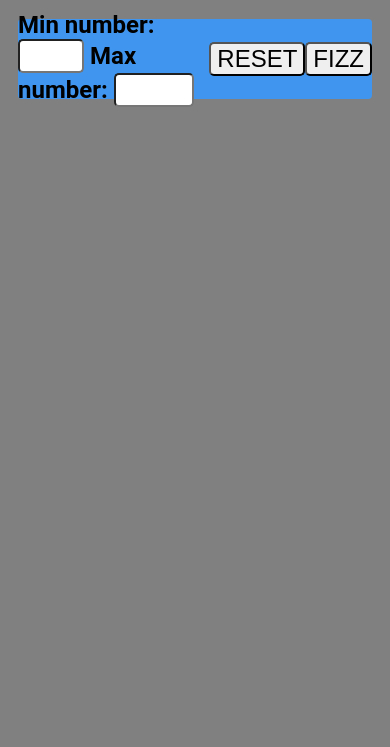
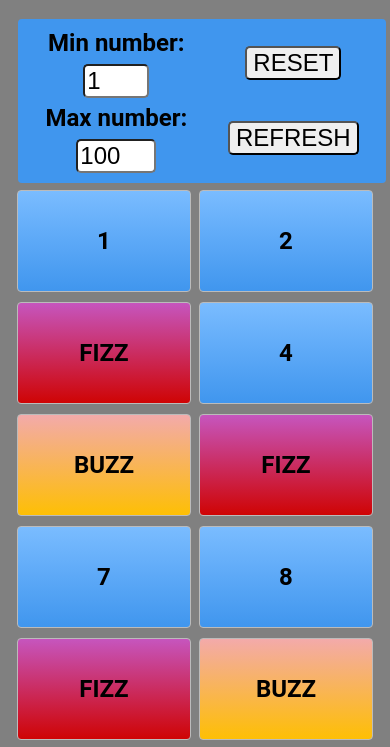
Before and after one commit to AKuznecovs/RCS-Project3, a plain HTML site: page index.html in a window 390 px wide. Shown: the part 72-819 px from the top of the page. Drawn offline with Linux system fonts and the light colour scheme.

Commit message:
final cleaning

```diff
--- a/index.html
+++ b/index.html
@@ -13,12 +13,13 @@
         <h1>FIZZ BUZZ</h1>
         <div class="navContainer">
 
-        <div class="inputSpace">
+
                 <label>Min number: </label><input type="number" name="field"  id="minInput"  min="1" max="99" onpaste="return false">
                 <label>Max number: </label><input type="number" name="field"  id="maxInput"  min="2" max="100" onpaste="return false">
-        </div>
+
         <button id="btnOne">RESET</button>
-        <button id="btnTwo">FIZZ</button>
+        <button id="btnTwo">REFRESH</button>
+
         </div>
         <div id="container">
 
--- a/scripts/script.js
+++ b/scripts/script.js
@@ -5,21 +5,22 @@
     const btnOne = document.getElementById("btnOne");
     const btnTwo = document.getElementById("btnTwo");
 
-const create = function () {
+// starting value on page refresh.
+    inputMin.value = 1;
+    inputMax.value = 100;
 
+const create = function () {            //Creating function that will generate 100 divs.
     while (main.firstChild) {
         main.removeChild(main.firstChild);
     };
 
-    //this line creates 100 divs and hides all that do not match input values.
-    for (let i = 1; i <= 100; i++) {
-    // use this line below to create number of divs according to input values.
-    // for( i = inputMin.value; i <= inputMax.value; i++ ) {
+    for (let i = 1; i <= 100; i++) {    //this line creates 100 divs and hides all that do not match input values.
+    // for( i = inputMin.value; i <= inputMax.value; i++ ) {    // <--- 'UNcomment' this line below to create number of divs according to input values.
         let newDiv = document.createElement("div");
         let newPar = document.createElement("p");
 
         newDiv.appendChild(newPar);
-        main.appendChild(newDiv).setAttribute("id", "div_" + i);
+        main.appendChild(newDiv).setAttribute("id", "div_" + i);        // giving "id" name to every div
 
         if (i < inputMin.value || i > inputMax.value) {
             newDiv.style = "display: none";
@@ -27,7 +28,7 @@ const create = function () {
 
             if (i % 3 === 0 && i % 5 === 0) {
                 newPar.appendChild(document.createTextNode('FIZZ BUZZ'));
-                main.appendChild(newDiv).setAttribute("class", "fizbuz");
+                main.appendChild(newDiv).setAttribute("class", "fizbuz");   // this adds class divs
 
             } else if (i % 3 === 0) {
                 newPar.appendChild(document.createTextNode('FIZZ'));
@@ -40,14 +41,14 @@ const create = function () {
             } else {
                 newPar.appendChild(document.createTextNode(i));
                 main.appendChild(newDiv).setAttribute("class", "num");
-
             }
         }
     }
 };
 
+create();
 
-const fizzBuzz = function() {
+//This adds event to first INPUT - sets min value.
 
     inputMin.onkeyup = function (e) {
         this.value = inputMin.value.replace(/^(0*)/, "");
@@ -68,12 +69,15 @@ const fizzBuzz = function() {
         create();
     };
 
+//This adds event to second INPUT - sets max value.
+
     inputMax.onkeyup = function (e) {
         this.value = inputMax.value.replace(/^(0*)/, "");
         if (inputMax.value >= 1 && inputMax.value <= 100) {
             this.value = inputMax.value;
         } else if (inputMax.value.length === 0) {
             inputMax.value = null;
+
         } else {
             inputMax.value = null;
             alert("Incorrect number!");
@@ -87,21 +91,16 @@ const fizzBuzz = function() {
         create();
     };
 
+// Buttons RESET and REFRESH
+
     btnOne.onclick = function() {
         inputMin.value = "";
         inputMax.value = "";
         create();
     };
 
-    btnTwo.onclick = function () {
-        let el = main.children;
-
-        if (el != main.getElementsByClassName('.fiz')) {
-            el.style = "display: none";
-        }
+    btnTwo.onclick = function() {
+        inputMin.value = 1;
+        inputMax.value = 100;
+        create();
     };
-};
-
-
-
-fizzBuzz();
--- a/styles/style.css
+++ b/styles/style.css
@@ -21,7 +21,7 @@ main h1{
     width: 100%;
     height: auto;
     display: grid;
-    grid-template-columns: repeat(auto-fill, minmax(150px, 1fr) ) ;
+    grid-template-columns: repeat(auto-fill, minmax(170px, 1fr) ) ;
     grid-gap: 10px;
     align-content: center;
     justify-items: center;
@@ -33,6 +33,20 @@ main h1{
     padding: 0;
 
 }
+
+@media (max-width: 576px) {
+    #container {
+        grid-template-columns: 1fr 1fr;
+    }
+
+    .navContainer {
+        padding: 2%;
+        min-height: 150px;
+        flex-direction: column;
+    }
+}
+
+/* FIZBUZ class */
 
 .fizbuz {
     display: flex;
@@ -58,6 +72,8 @@ main h1{
     box-shadow:rgba(0,0,0,0.8) 0px 5px 15px, inset rgba(0,0,0,0.15) 0px -10px 20px;
 }
 
+/* FIZ class */
+
 .fiz {
     display: flex;
     align-items: center;
@@ -81,6 +97,8 @@ main h1{
 .fiz:hover {
     box-shadow:rgba(0,0,0,0.8) 0px 5px 15px, inset rgba(0,0,0,0.15) 0px -10px 20px;
 }
+
+/* BUZ class */
 
 .buz {
     display: flex;
@@ -106,6 +124,8 @@ main h1{
     box-shadow:rgba(0,0,0,0.8) 0px 5px 15px, inset rgba(0,0,0,0.15) 0px -10px 20px;
 }
 
+/* NUM class */
+
 .num {
     display: flex;
     align-items: center;
@@ -130,19 +150,21 @@ main h1{
     box-shadow:rgba(0,0,0,0.8) 0px 5px 15px, inset rgba(0,0,0,0.15) 0px -10px 20px;
 }
 
+/* Navigation */
+
 .navContainer {
     width: 100%;
     height: 80px;
     display: flex;
     align-items: center;
-    flex-direction: row;
     justify-content: space-around;
+    flex-wrap: wrap;
     background-color: #4096ee;
     font-size: 1.5em;
     border-radius: 4px;
   }
 
-   input, button {
+input, button {
       font-size: 1em;
       border-radius: 5px;
   }
```
